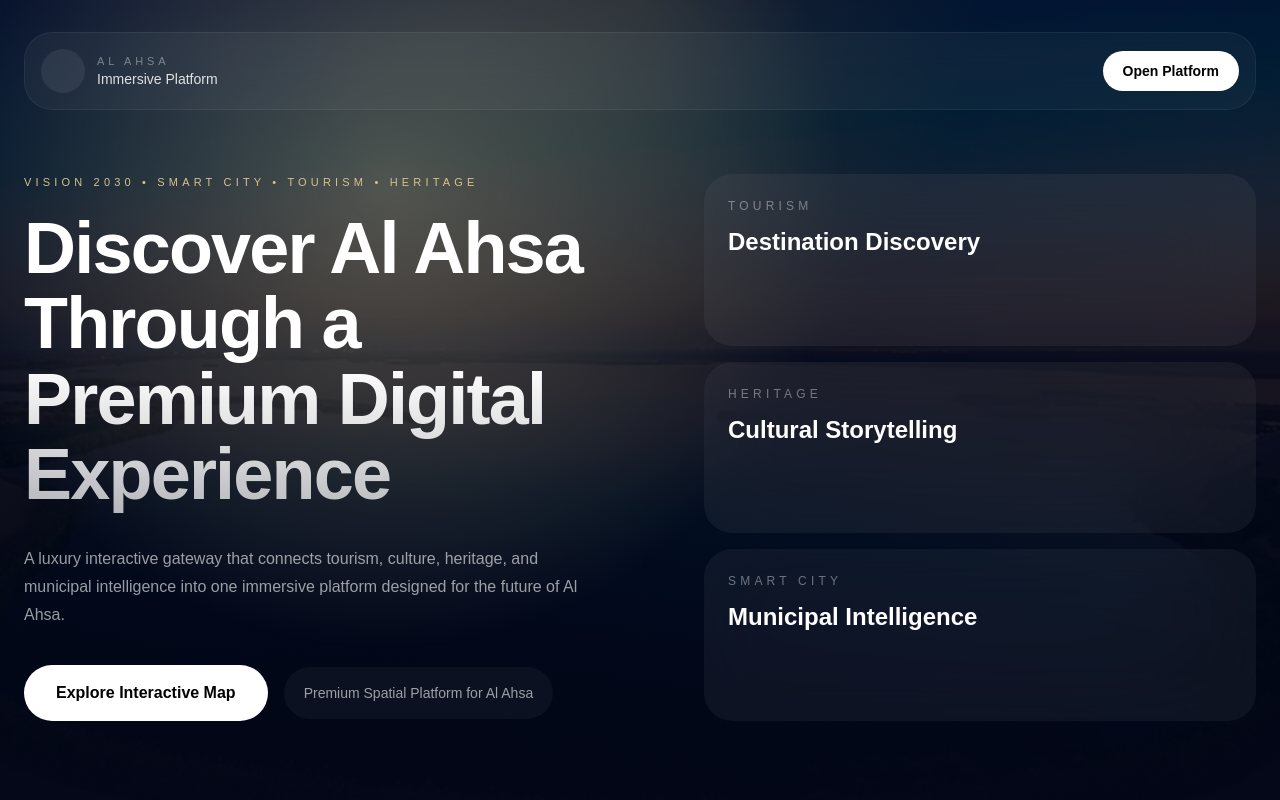
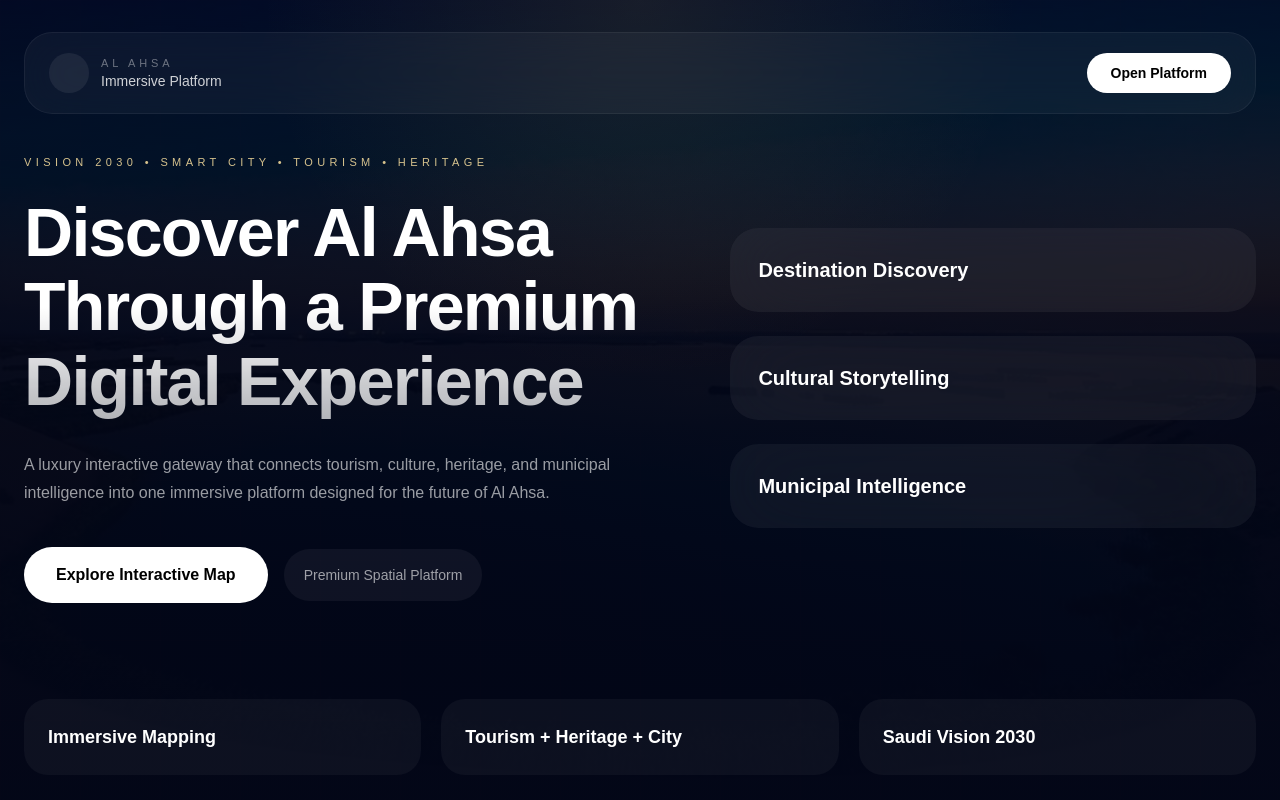
Before and after one commit to waelsuport111/waelsuport111-al-ahsa-platform, a Next.js app: page / in a window 1280 px wide. Shown: the top 800 px of the page. Built offline with nearby package versions, Linux system fonts and the light colour scheme.

Commit message:
fix spacing + luxury layout balance

```diff
--- a/app/page.tsx
+++ b/app/page.tsx
@@ -4,18 +4,16 @@ import { useRouter } from "next/navigation";
 import { motion } from "framer-motion";
 
 const fadeUp = {
-  initial: { opacity: 0, y: 36 },
+  initial: { opacity: 0, y: 40 },
   whileInView: { opacity: 1, y: 0 },
   viewport: { once: true, amount: 0.2 },
   transition: { duration: 0.9, ease: [0.22, 1, 0.36, 1] as const },
 };
 
-const staggerContainer = {
+const stagger = {
   initial: {},
   whileInView: {
-    transition: {
-      staggerChildren: 0.14,
-    },
+    transition: { staggerChildren: 0.15 },
   },
 };
 
@@ -29,34 +27,32 @@ export default function HomePage() {
         <img
           src="/bg.jpg"
           alt="Al Ahsa"
-          className="absolute inset-0 h-full w-full scale-105 object-cover opacity-35"
+          className="absolute inset-0 h-full w-full object-cover opacity-30"
         />
 
         {/* Overlay */}
-        <div className="absolute inset-0 bg-[radial-gradient(circle_at_top,rgba(180,140,60,0.14),transparent_30%),linear-gradient(to_bottom,rgba(2,6,23,0.42),rgba(2,6,23,0.82),rgba(2,6,23,1))]" />
+        <div className="absolute inset-0 bg-[radial-gradient(circle_at_top,rgba(180,140,60,0.12),transparent_35%),linear-gradient(to_bottom,rgba(2,6,23,0.5),rgba(2,6,23,0.9),rgba(2,6,23,1))]" />
 
-        {/* Grid texture */}
+        {/* GRID */}
         <div className="absolute inset-0 bg-[linear-gradient(to_right,rgba(255,255,255,0.02)_1px,transparent_1px),linear-gradient(to_bottom,rgba(255,255,255,0.02)_1px,transparent_1px)] bg-[size:80px_80px] opacity-20" />
 
-        {/* Luxury glow animation */}
-        <div className="absolute inset-0 animate-[pulse_12s_ease-in-out_infinite] bg-[radial-gradient(circle_at_30%_20%,rgba(214,194,141,0.7),transparent_40%)] opacity-[0.06]" />
+        <div className="relative z-10 mx-auto max-w-7xl px-6">
 
-        <div className="relative z-10 mx-auto flex min-h-screen max-w-7xl flex-col px-5 pb-12 pt-6 md:px-6 md:pt-8">
-
-          {/* Top Bar */}
+          {/* ================= HEADER ================= */}
           <motion.div
-            initial={{ opacity: 0, y: -24 }}
+            initial={{ opacity: 0, y: -30 }}
             animate={{ opacity: 1, y: 0 }}
             transition={{ duration: 0.8 }}
-            className="flex flex-col gap-4 rounded-[28px] border border-white/6 bg-white/[0.045] px-4 py-4 backdrop-blur-xl sm:flex-row sm:items-center sm:justify-between"
+            className="pt-8 pb-10"
           >
+            <div className="flex items-center justify-between rounded-[28px] border border-white/6 bg-white/[0.045] px-6 py-5 backdrop-blur-xl">
               <div className="flex items-center gap-3">
-              <div className="h-11 w-11 rounded-full bg-white/[0.07]" />
+                <div className="h-10 w-10 rounded-full bg-white/[0.07]" />
                 <div>
                   <p className="text-[11px] uppercase tracking-[0.35em] text-white/40">
                     Al Ahsa
                   </p>
-                <p className="text-sm font-medium text-white/85">
+                  <p className="text-sm text-white/80">
                     Immersive Platform
                   </p>
                 </div>
@@ -64,117 +60,106 @@ export default function HomePage() {
 
               <button
                 onClick={() => router.push("/map")}
-              className="rounded-full bg-white px-5 py-2.5 text-sm font-semibold text-black transition hover:scale-[1.02]"
+                className="rounded-full bg-white px-6 py-2.5 text-sm font-semibold text-black hover:scale-[1.03]"
               >
                 Open Platform
               </button>
+            </div>
           </motion.div>
 
-          {/* Hero */}
-          <div className="flex flex-1 items-center py-10 md:py-14 xl:py-16">
-            <div className="grid w-full gap-8 lg:grid-cols-[1.08fr_0.92fr]">
+          {/* ================= HERO ================= */}
+          <div className="grid items-center gap-16 pb-24 lg:grid-cols-[1.1fr_0.9fr]">
 
             {/* LEFT */}
             <motion.div
-                initial={{ opacity: 0, y: 36 }}
+              initial={{ opacity: 0, y: 40 }}
               animate={{ opacity: 1, y: 0 }}
               transition={{ duration: 1 }}
-                className="max-w-4xl"
+              className="max-w-3xl"
             >
-                <p className="mb-5 text-[11px] uppercase tracking-[0.38em] text-[#d6c28d]">
+              <p className="mb-6 text-[11px] uppercase tracking-[0.4em] text-[#d6c28d]">
                 Vision 2030 • Smart City • Tourism • Heritage
               </p>
 
-                {/* ✅ UPDATED LUXURY HEADLINE */}
-                <h1 className="max-w-3xl bg-gradient-to-b from-white via-white to-white/70 bg-clip-text text-[36px] font-semibold leading-[1.05] tracking-tight text-transparent sm:text-[48px] md:text-[60px] xl:text-[72px] 2xl:text-[80px]">
+              {/* FIXED SIZE + SPACING */}
+              <h1 className="bg-gradient-to-b from-white via-white to-white/70 bg-clip-text text-[36px] font-semibold leading-[1.1] tracking-tight text-transparent sm:text-[46px] md:text-[58px] xl:text-[68px]">
                 Discover Al Ahsa Through a Premium Digital Experience
               </h1>
 
-                {/* Description */}
-                <p className="mt-8 max-w-xl text-[15px] leading-7 text-white/60 md:text-base">
+              {/* MORE SPACE BELOW TITLE */}
+              <p className="mt-8 text-[15px] leading-7 text-white/60 md:text-base">
                 A luxury interactive gateway that connects tourism, culture,
                 heritage, and municipal intelligence into one immersive
                 platform designed for the future of Al Ahsa.
               </p>
 
-                {/* Buttons */}
-                <div className="mt-9 flex flex-wrap items-center gap-4">
+              {/* BUTTON SPACING FIX */}
+              <div className="mt-10 flex flex-wrap items-center gap-4">
                 <button
                   onClick={() => router.push("/map")}
-                    className="relative overflow-hidden rounded-full bg-white px-8 py-4 text-base font-semibold text-black transition-all duration-500 hover:scale-[1.03] hover:shadow-[0_0_30px_rgba(255,255,255,0.16)]"
+                  className="rounded-full bg-white px-8 py-4 text-base font-semibold text-black hover:scale-[1.03]"
                 >
                   Explore Interactive Map
                 </button>
 
-                  <div className="rounded-full bg-white/[0.045] px-5 py-4 text-sm text-white/60">
-                    Premium Spatial Platform for Al Ahsa
+                <div className="rounded-full bg-white/[0.05] px-5 py-4 text-sm text-white/60">
+                  Premium Spatial Platform
                 </div>
               </div>
             </motion.div>
 
             {/* RIGHT CARDS */}
             <motion.div
-                variants={staggerContainer}
+              variants={stagger}
               initial="initial"
               whileInView="whileInView"
-                className="grid gap-4"
+              className="grid gap-6"
             >
               {[
-                  {
-                    title: "Destination Discovery",
-                    label: "Tourism",
-                  },
-                  {
-                    title: "Cultural Storytelling",
-                    label: "Heritage",
-                  },
-                  {
-                    title: "Municipal Intelligence",
-                    label: "Smart City",
-                  },
-                ].map((card, i) => (
+                "Destination Discovery",
+                "Cultural Storytelling",
+                "Municipal Intelligence",
+              ].map((title, i) => (
                 <motion.div
                   key={i}
                   variants={fadeUp}
-                    className="rounded-[28px] bg-white/[0.05] p-6 backdrop-blur-2xl transition-all duration-500 hover:-translate-y-1 hover:bg-white/[0.07]"
+                  className="rounded-[28px] bg-white/[0.05] p-7 backdrop-blur-2xl hover:bg-white/[0.07]"
                 >
-                    <p className="text-xs uppercase tracking-[0.35em] text-white/40">
-                      {card.label}
-                    </p>
-                    <h3 className="mt-3 text-2xl font-semibold">
-                      {card.title}
-                    </h3>
+                  <h3 className="text-xl font-semibold">{title}</h3>
                 </motion.div>
               ))}
             </motion.div>
           </div>
-          </div>
 
-          {/* Bottom Cards */}
+          {/* ================= BOTTOM CARDS ================= */}
           <motion.div
-            variants={staggerContainer}
+            variants={stagger}
             initial="initial"
             whileInView="whileInView"
-            className="grid gap-4 pt-6 md:grid-cols-3"
+            className="grid gap-5 pb-24 md:grid-cols-3"
           >
-            {["Immersive Mapping", "Tourism + Heritage + City", "Saudi Vision 2030"].map((item, i) => (
+            {[
+              "Immersive Mapping",
+              "Tourism + Heritage + City",
+              "Saudi Vision 2030",
+            ].map((item, i) => (
               <motion.div
                 key={i}
                 variants={fadeUp}
-                className="rounded-[22px] bg-white/[0.04] p-5"
+                className="rounded-[24px] bg-white/[0.04] p-6"
               >
-                <p className="mt-2 text-xl font-semibold">{item}</p>
+                <p className="text-lg font-semibold">{item}</p>
               </motion.div>
             ))}
           </motion.div>
         </div>
       </section>
 
-      {/* CTA */}
+      {/* ================= CTA ================= */}
       <section className="px-6 py-28 text-center">
         <motion.h2
           {...fadeUp}
-          className="mx-auto max-w-4xl text-4xl font-semibold md:text-6xl"
+          className="mx-auto max-w-3xl text-4xl font-semibold md:text-6xl"
         >
           Enter the Interactive Map of Al Ahsa
         </motion.h2>
```
Lines whose indentation alone changed are shown as unchanged.
